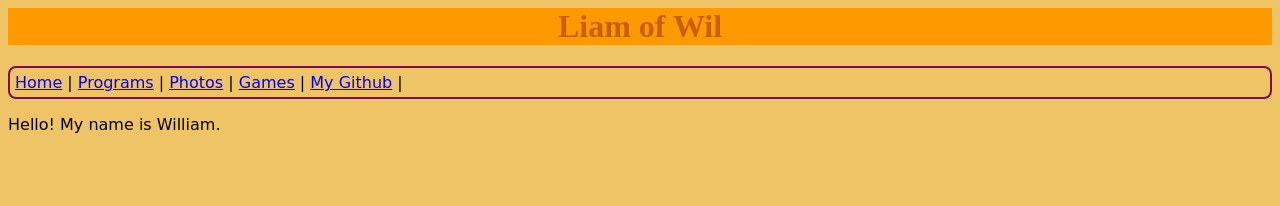
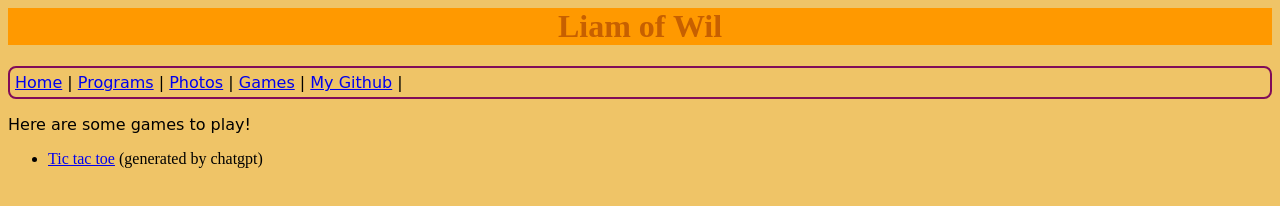
Before and after one commit to williamawng/williamawng.github.io, a plain HTML site: page game.html in a window 1280 px wide. Drawn offline with Linux system fonts and the light colour scheme; a web font is replaced by a local one.

Commit message:
I made it accessible from the games page.

```diff
--- a/game.html
+++ b/game.html
@@ -16,7 +16,10 @@
             <a href="https://github.com/williamawng">My Github</a> |
         </p>
         <p>
-            Hello! My name is William.
+            Here are some games to play!
         </p>
+        <ul>
+            <li><a href = "tictactoe.html">Tic tac toe</a> (generated by chatgpt)</li>
+        </ul>
     </body>
 </html>
```
